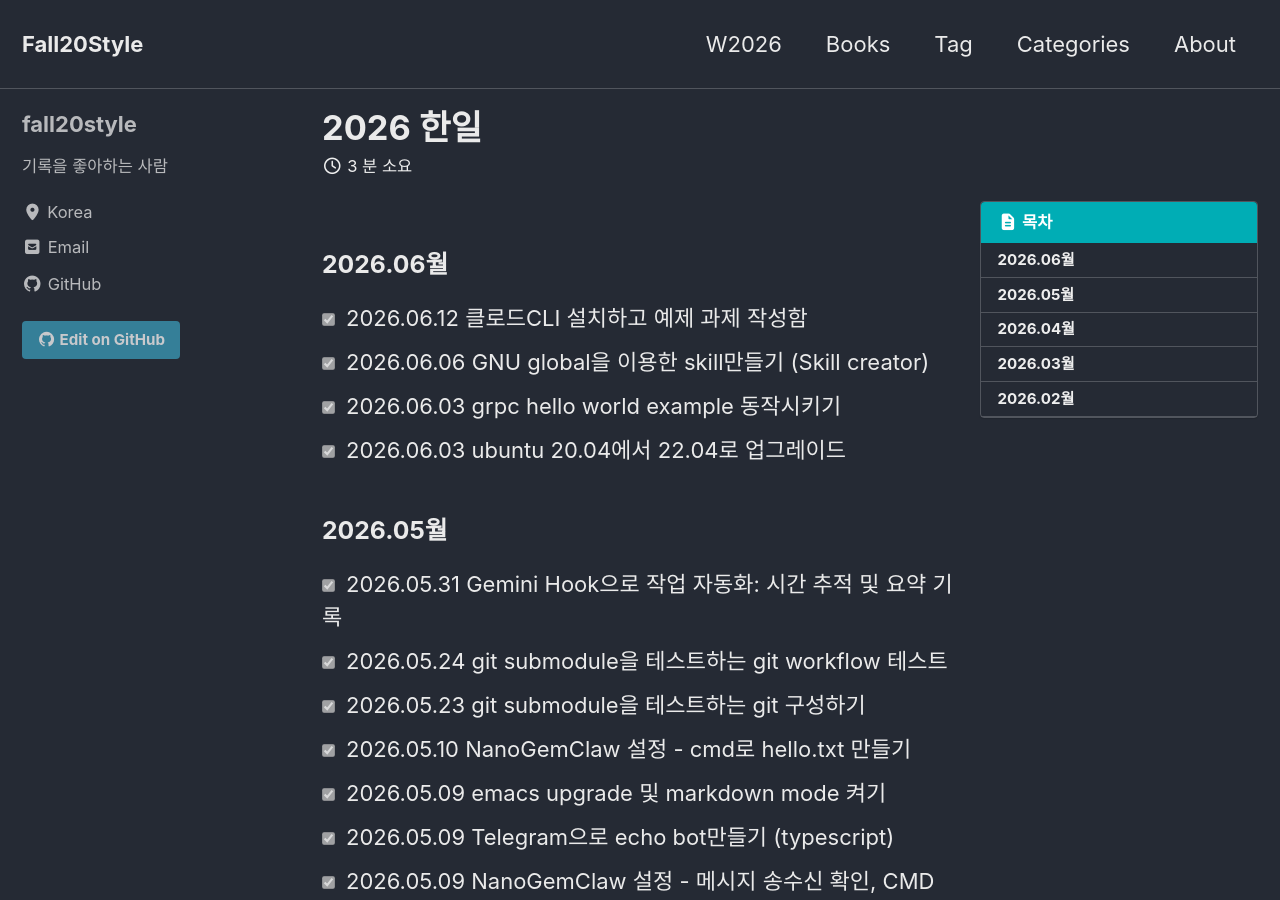
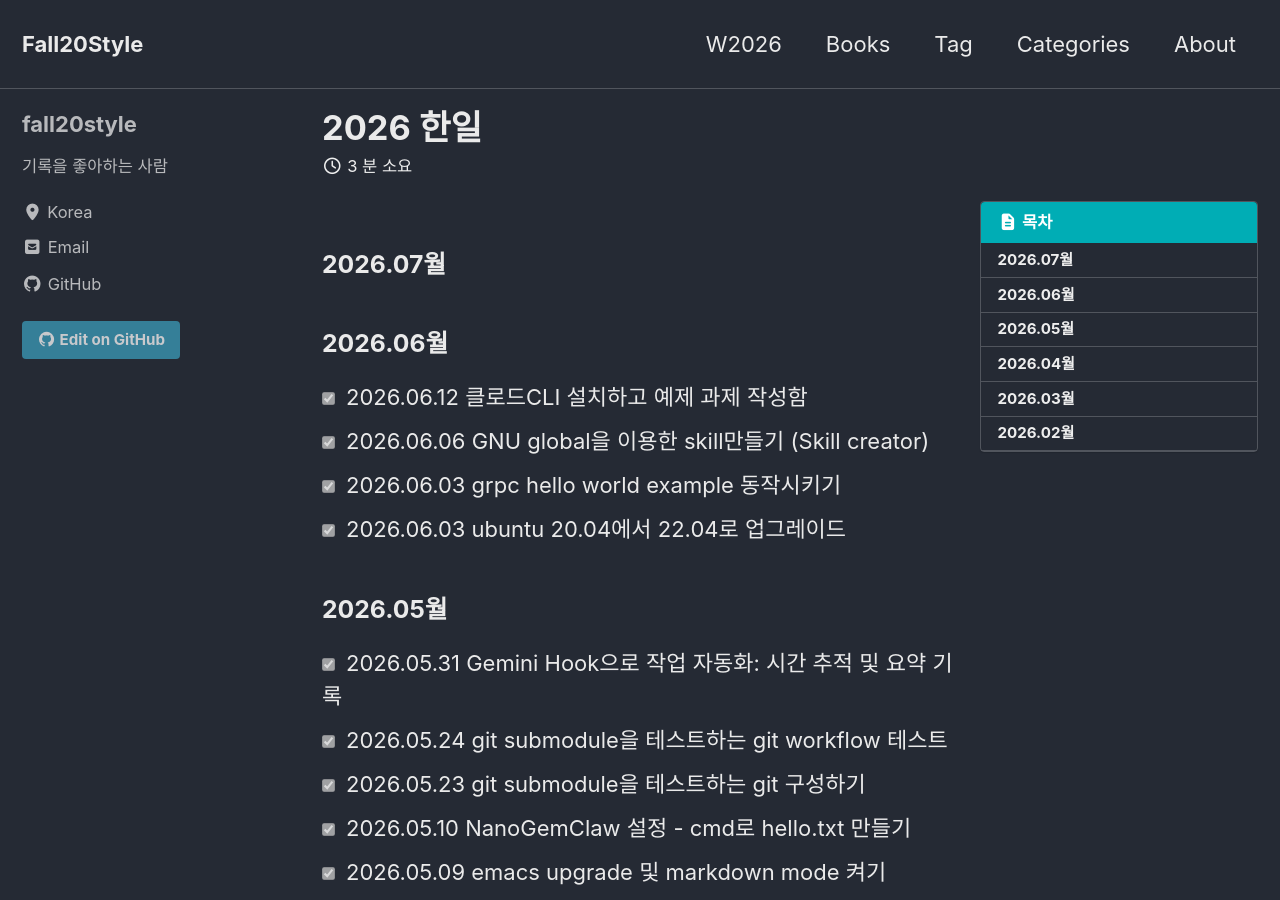
Before and after one commit to fall20style/fall20style.github.io, a Jekyll site: the page built from W2026.md, in a window 1280 px wide and 900 px high. Built offline with Jekyll 4.4.1, drawn with Linux system fonts in a browser that asks for light colours; cached includes are drawn as plain includes.

Commit message:
Update W2026.md

```diff
--- a/W2026.md
+++ b/W2026.md
@@ -10,6 +10,9 @@ toc_sticky: true
 toc_label: 목차
 description: desc가 여기에
 ---
+
+### 2026.07월
+
 
 ### 2026.06월
 - [X] 2026.06.12 클로드CLI 설치하고 예제 과제 작성함
```
